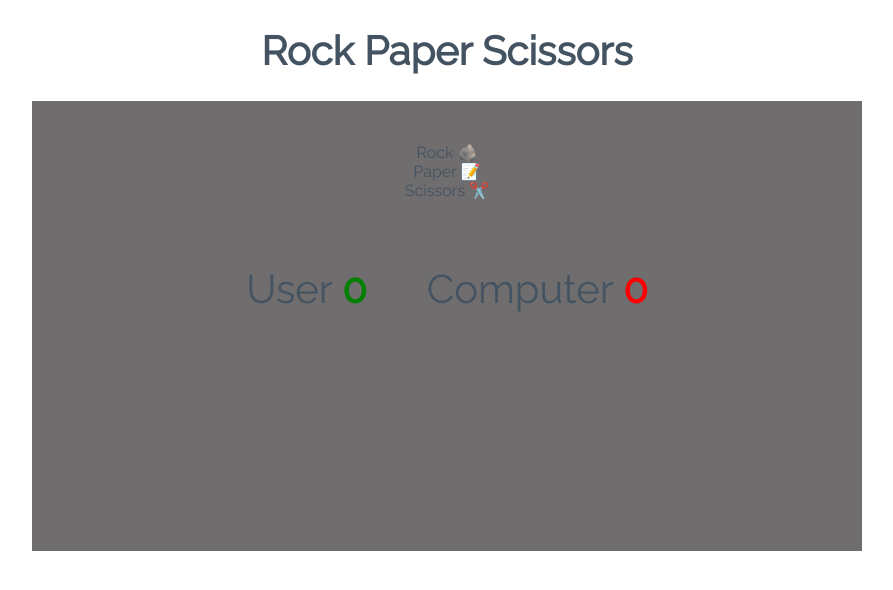
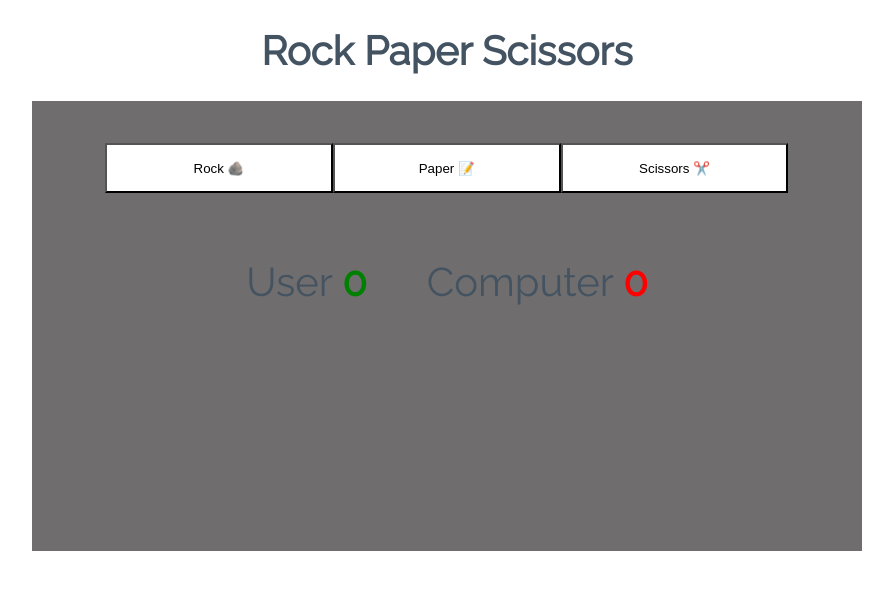
Before and after one commit to mark0698/Javascript-Project, a plain HTML site: page index.html in a window 1280 px wide. Shown: the whole page, without its empty margins (193-1086 px from the left). Drawn offline with Linux system fonts and the light colour scheme.

Commit message:
restyled buttons for player choices

```diff
--- a/Assets/CSS/style.css
+++ b/Assets/CSS/style.css
@@ -30,8 +30,8 @@ body {
 }
 
 .controls-area {
-    width: 85%;
-    margin: 30px auto;
+   width: 85%;
+   margin: 30px auto;
 }
 
 #user {
@@ -67,3 +67,16 @@ span.emoji {
 .result {
     color: black;
 }
+
+button {
+    background-color: white;
+    width: 33.3%;
+    height: 50px;
+    transition: all 0.5s;
+    float: left;
+}
+button:active,
+button:hover {
+    background-color: rgb(171, 85, 241);
+    color: white;
+}
--- a/index.html
+++ b/index.html
@@ -14,9 +14,9 @@
 
         <div class="game-area">
             <div class="controls-area">
-                <div class="choicebutton">Rock &#129704;</div>
-                <div class="choicebutton">Paper &#128221;</div>
-                <div class="choicebutton">Scissors &#9986;&#65039;</div>
+                <div class="choicebutton"><button type="button">Rock &#129704;</button></div>
+                <div class="choicebutton"><button type="button">Paper &#128221;</button></div>
+                <div class="choicebutton"><button type="button">Scissors &#9986;&#65039;</button></div>
                 <div id="userChoice"></div>
                 <div id="computerChoice"></div>
                 <div id="winnerIs"></div>
```
